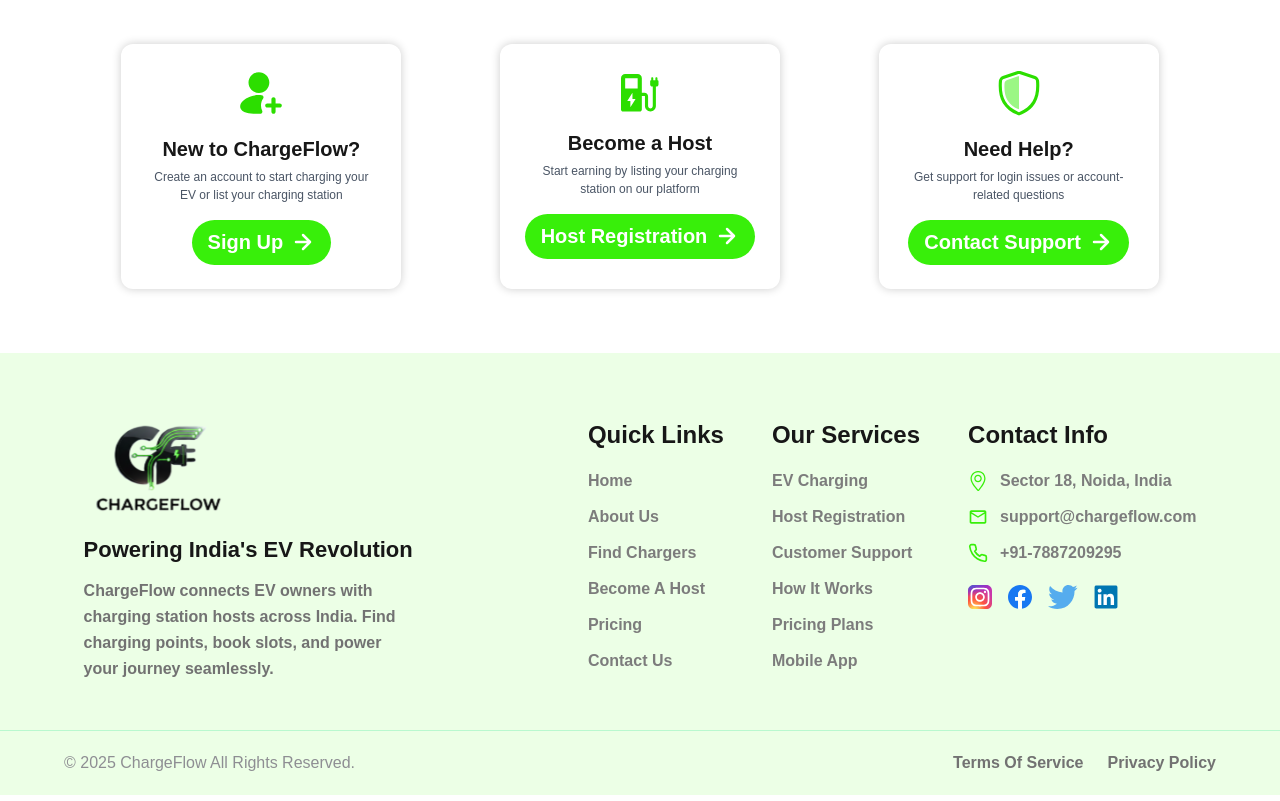
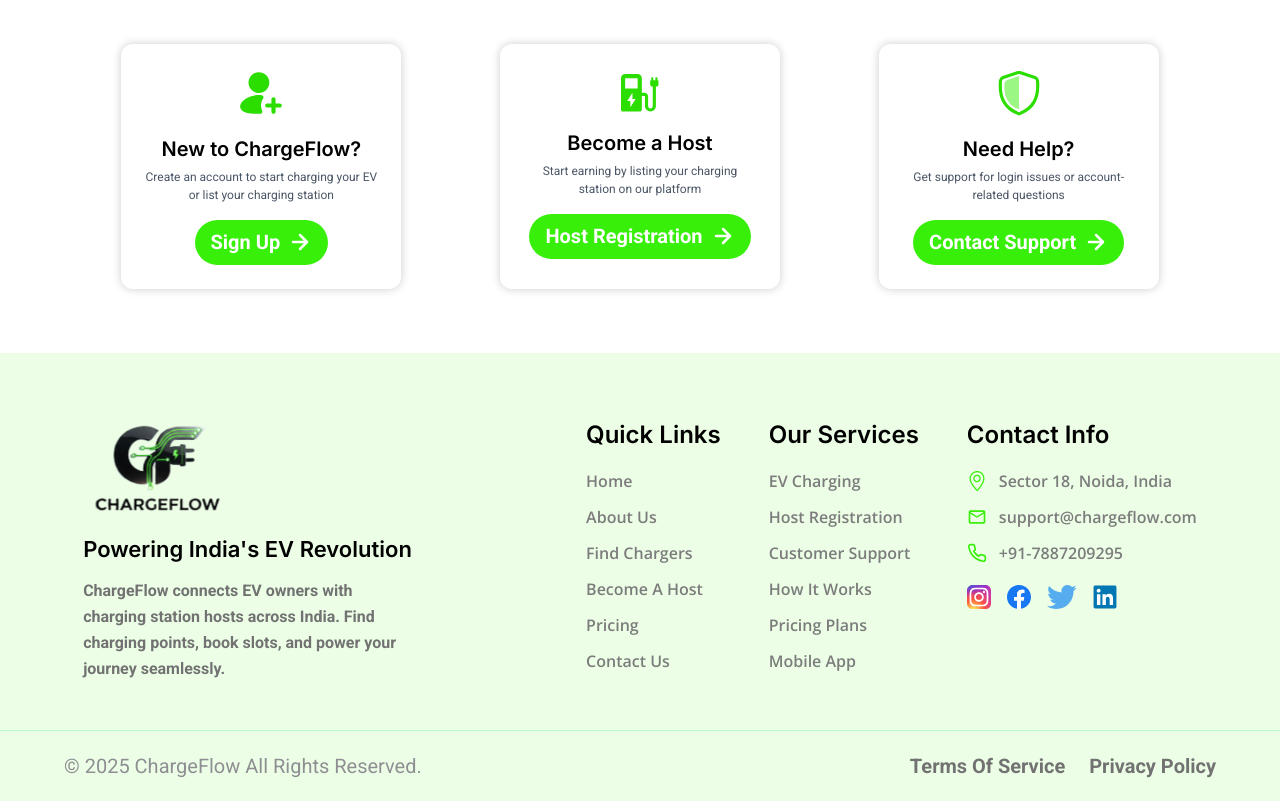
Before and after one commit to ChandaniSahu/ChargeFlow, a Next.js app: page / in a window 1280 px wide. Shown: the part 900-1701 px from the top of the page. Built offline with nearby package versions, Linux system fonts and the light colour scheme.

Commit message:
exact font is used in each pages

```diff
--- a/app/components/Footer.tsx
+++ b/app/components/Footer.tsx
@@ -71,10 +71,10 @@
               height={150}
               className="transform scale-90 hover:scale-100 transition-transform duration-200 ease-in-out"
             />
-            <h2 className="mt-4 text-[22px] font-semibold">
+            <h2 className="mt-4 text-[22px] font-semibold font-inter">
               Powering India&apos;s EV Revolution
             </h2>
-            <p className="mt-3 text-[16px] text-[#727272] font-[600] leading-relaxed max-w-[320px] px-2 desktop:px-0">
+            <p className="font-roboto mt-3 text-[16px] text-[#727272] font-[600] leading-relaxed max-w-[320px] px-2 desktop:px-0">
               ChargeFlow connects EV owners with charging station hosts across
               India. Find charging points, book slots, and power your journey
               seamlessly.
@@ -85,7 +85,7 @@
           <div className="flex flex-row gap-12">
             {/* Quick Links */}
             <div>
-              <h4 className="mb-4 font-semibold text-[24px]">Quick Links</h4>
+              <h4 className="font-inter mb-4 font-semibold text-[24px]">Quick Links</h4>
               <div className="flex flex-col space-y-3 text-[16px] font-[600] text-[#7C7C7C]">
                 {quickLinks.map((link, index) => (
                   <a key={index} href={link.href} className="hover:text-[#38EF0A]">
@@ -97,7 +97,7 @@
 
             {/* Services */}
             <div>
-              <h4 className="mb-4 font-semibold text-[24px]">Our Services</h4>
+              <h4 className="font-inter mb-4 font-semibold text-[24px]">Our Services</h4>
               <div className="flex flex-col space-y-3 text-[16px] font-[600] text-[#7C7C7C]">
                 {services.map((service, index) => (
                   <a key={index} href={service.href} className="hover:text-[#38EF0A]">
@@ -109,7 +109,7 @@
 
             {/* Contact Info */}
             <div>
-              <h4 className="mb-4 font-semibold text-[24px]">Contact Info</h4>
+              <h4 className="font-inter mb-4 font-semibold text-[24px]">Contact Info</h4>
               <div className="space-y-3 flex flex-col text-[16px] font-[600] text-[#7C7C7C]">
                 {contactInfo.map((contact, index) => {
                   const IconComponent = contact.icon; // Store component reference
@@ -145,10 +145,10 @@
               height={150}
               className="transform scale-90 hover:scale-100 transition-transform duration-200 ease-in-out"
             />
-            <h2 className="mt-3 text-[22px] font-semibold text-center">
+            <h2 className="mt-3 text-[22px] font-semibold text-center font-inter">
               Powering India&apos;s EV Revolution
             </h2>
-            <p className="mt-2 text-[12px] text-[#727272] font-[600] leading-relaxed max-w-[320px] text-center px-4">
+            <p className="font-roboto mt-2 text-[12px] text-[#727272] font-[600] leading-relaxed max-w-[320px] text-center px-4">
               ChargeFlow connects EV owners with charging station hosts across
               India. Find charging points, book slots, and power your journey
               seamlessly.
@@ -159,7 +159,7 @@
           <div className="flex flex-row justify-center gap-12 mb-10">
             {/* Quick Links */}
             <div>
-              <h4 className="mb-4 font-semibold text-[24px] text-center">Quick Links</h4>
+              <h4 className="font-inter mb-4 font-semibold text-[24px] text-center">Quick Links</h4>
               <div className="flex flex-col space-y-3 text-[16px] font-[600] text-[#7C7C7C]">
                 {quickLinks.map((link, index) => (
                   <a key={index} href={link.href} className="hover:text-[#38EF0A] text-center">
@@ -171,7 +171,7 @@
 
             {/* Services */}
             <div>
-              <h4 className="mb-4 font-semibold text-[24px] text-center">Our Services</h4>
+              <h4 className="font-inter mb-4 font-semibold text-[24px] text-center">Our Services</h4>
               <div className="flex flex-col space-y-3 text-[16px] font-[600] text-[#7C7C7C]">
                 {services.map((service, index) => (
                   <a key={index} href={service.href} className="hover:text-[#38EF0A] text-center">
@@ -184,7 +184,7 @@
 
           {/* Contact Info - Below */}
           <div className="flex flex-col items-center">
-            <h4 className="mb-4 font-semibold text-[24px]">Contact Info</h4>
+            <h4 className="font-inter mb-4 font-semibold text-[24px]">Contact Info</h4>
             <div className="space-y-3 flex flex-col items-center text-[16px] font-[600] text-[#7C7C7C]">
               {contactInfo.map((contact, index) => {
                 const IconComponent = contact.icon; // Store component reference
@@ -219,10 +219,10 @@
               height={120}
               className="transform scale-90 hover:scale-100 transition-transform duration-200 ease-in-out mb-4"
             />
-            <h2 className="text-[20px] font-semibold text-left">
+            <h2 className="text-[20px] font-semibold text-left font-inter">
               Powering India&apos;s EV Revolution
             </h2>
-            <p className="mt-3 text-[13px] text-[#727272] font-[600] leading-relaxed max-w-[280px] text-left">
+            <p className="font-roboto mt-3 text-[13px] text-[#727272] font-[600] leading-relaxed max-w-[280px] text-left">
               ChargeFlow connects EV owners with charging station hosts across
               India. Find charging points, book slots, and power your journey
               seamlessly.
@@ -231,7 +231,7 @@
 
           {/* Quick Links - Left aligned */}
           <div className="mb-8">
-            <h4 className="mb-4 font-semibold text-[22px]">Quick Links</h4>
+            <h4 className="font-inter mb-4 font-semibold text-[22px]">Quick Links</h4>
             <div className="flex flex-col space-y-3 text-[14px] font-[600] text-[#7C7C7C]">
               {quickLinks.map((link, index) => (
                 <a key={index} href={link.href} className="hover:text-[#38EF0A] ml-2">
@@ -243,7 +243,7 @@
 
           {/* Services - Left aligned */}
           <div className="mb-8">
-            <h4 className="mb-4 font-semibold text-[22px]">Our Services</h4>
+            <h4 className="font-inter mb-4 font-semibold text-[22px]">Our Services</h4>
             <div className="flex flex-col space-y-3 text-[14px] font-[600] text-[#7C7C7C]">
               {services.map((service, index) => (
                 <a key={index} href={service.href} className="hover:text-[#38EF0A] ml-2">
@@ -255,7 +255,7 @@
 
           {/* Contact Info - Left aligned */}
           <div className="mb-8">
-            <h4 className="mb-4 font-semibold text-[22px]">Contact Info</h4>
+            <h4 className="font-inter mb-4 font-semibold text-[22px]">Contact Info</h4>
             <div className="space-y-3 flex flex-col text-[14px] font-[600] text-[#7C7C7C]">
               {contactInfo.map((contact, index) => {
                 const IconComponent = contact.icon; // Store component reference
@@ -282,8 +282,8 @@
       </div>
 
       {/* Bottom bar - Same for all views */}
-      <div className="mt-12 border-t border-green-200 py-5 desktop:px-10 px-6">
-        <div className="mx-auto flex max-w-7xl flex-col items-center justify-between gap-3 px-6 text-[1rem] text-[#727272] tablat:flex-row">
+      <div className="font-roboto mt-12 border-t border-green-200 py-5 desktop:px-10 px-6">
+        <div className="mx-auto flex max-w-7xl flex-col items-center justify-between gap-3 px-6 text-[20px] text-[#727272] tablat:flex-row">
           <p className="hover:text-[#38EF0A] text-[#8E8E93] hidden sm:block">
             © 2025 ChargeFlow All Rights Reserved.
           </p>
--- a/app/components/InfoCards.tsx
+++ b/app/components/InfoCards.tsx
@@ -26,9 +26,9 @@
             className="mx-auto rounded-xl bg-white p-6 w-[280px] text-center shadow-[0_0_10px_rgba(0,0,0,0.2)] hover:ring-[1.2px] hover:ring-[#38EF0A] transition-all duration-300 ease-in-out justify-center items-center flex flex-col"
           >
             <div className="mb-4">{item.icon}</div>
-            <h3 className="mb-1 text-[20px] font-semibold">{item.title}</h3>
-            <p className="mb-4 text-[12px] text-gray-600">{item.des}</p>
-            <button className="rounded-full bg-[#38EF0A] px-4 py-2 text-sm text-white text-[20px] font-semibold flex flex-wrap items-center justify-center gap-2 cursor-pointer hover:bg-[#32c700] transition-colors duration-300 ease-in-out">
+            <h3 className="mb-1 text-[20px] font-semibold font-inter">{item.title}</h3>
+            <p className="mb-4 text-[12px] text-gray-600 font-roboto">{item.des}</p>
+            <button className="font-roboto rounded-full bg-[#38EF0A] px-4 py-2 text-sm text-white text-[20px] font-semibold flex flex-wrap items-center justify-center gap-2 cursor-pointer hover:bg-[#32c700] transition-colors duration-300 ease-in-out">
               {item.btn} <ArrowIcon/>
 
             </button>
--- a/app/components/LoginPage.tsx
+++ b/app/components/LoginPage.tsx
@@ -11,7 +11,7 @@
     const [isEyeOpen, setIsEyeOpen] = useState(true);
 
     return (
-        <div className="mt-20  sm:w-[400px] w-[370px] rounded-2xl bg-white/50 py-2 px-6 backdrop-blur-[19.3px] border-[1.4] border-[#DADADA] shadow-xl z-[150]">
+        <div className="font-inter mt-20  sm:w-[400px] w-[370px] rounded-2xl bg-white/50 py-2 px-6 backdrop-blur-[19.3px] border-[1.4] border-[#DADADA] shadow-xl z-[150]">
             <div className="mb-2 text-center">
                 <Image
                     src="/logo.svg"
--- a/app/components/Navbar.tsx
+++ b/app/components/Navbar.tsx
@@ -35,7 +35,7 @@
           />
 
           {/* Desktop Menu */}
-          <div className="hidden xl:flex gap-8 text-[16px] font-[600] text-black">
+          <div className="hidden xl:flex gap-8 text-[16px] font-[600] font-open-sans text-black">
             {menuItems.map((item, i) => (
               <a key={i} href={item.href} className="hover:text-[#38EF0A]">
                 {item.title}
@@ -124,7 +124,7 @@
               <a
                 key={i}
                 href={item.href}
-                className="hover:text-[#38EF0A] text-center"
+                className="hover:text-[#38EF0A] text-center font-open-sans"
                 onClick={() => setMenuOpen(false)} // close menu on click
               >
                 {item.title}
--- a/app/globals.css
+++ b/app/globals.css
@@ -8,12 +8,9 @@
 @theme inline {
   --color-background: var(--background);
   --color-foreground: var(--foreground);
-  --font-sans: var(--font-geist-sans);
-  --font-mono: var(--font-geist-mono);
 }
 
 @theme {
-
   --breakpoint-desktop: 970px;
   --breakpoint-tablat: 570px;
   --breakpoint-mobile: 400px;
@@ -26,9 +23,22 @@
   }
 }
 
+@layer base {
+  body {
+    font-family: var(--font-open-sans);
+  }
+}
 
-body {
-  background: var(--background);
-  color: var(--foreground);
-  font-family: Arial, Helvetica, sans-serif;
+@layer utilities {
+  .font-open-sans {
+    font-family: var(--font-open-sans);
+  }
+
+  .font-inter {
+    font-family: var(--font-inter);
+  }
+
+  .font-roboto {
+    font-family: var(--font-roboto);
+  }
 }
--- a/app/layout.tsx
+++ b/app/layout.tsx
@@ -1,15 +1,23 @@
 import type { Metadata } from "next";
-import { Geist, Geist_Mono , Roboto } from "next/font/google";
 import "./globals.css";
+import { Open_Sans, Inter, Roboto } from "next/font/google";
 
-const geistSans = Geist({
-  variable: "--font-geist-sans",
+const openSans = Open_Sans({
   subsets: ["latin"],
+  weight: ["400", "500", "600", "700"],
+  variable: "--font-open-sans",
 });
 
-const geistMono = Geist_Mono({
-  variable: "--font-geist-mono",
+const inter = Inter({
   subsets: ["latin"],
+  weight: ["400", "500", "600"],
+  variable: "--font-inter",
+});
+
+const roboto = Roboto({
+  subsets: ["latin"],
+  weight: ["400", "500", "700"],
+  variable: "--font-roboto",
 });
 
 export const metadata: Metadata = {
@@ -25,7 +33,7 @@
   return (
     <html lang="en">
       <body
-        className={`${geistSans.variable} ${geistMono.variable} antialiased`}
+        className={`${openSans.variable} ${inter.variable} ${roboto.variable} antialiased`}
       >
         {children}
       </body>
```
